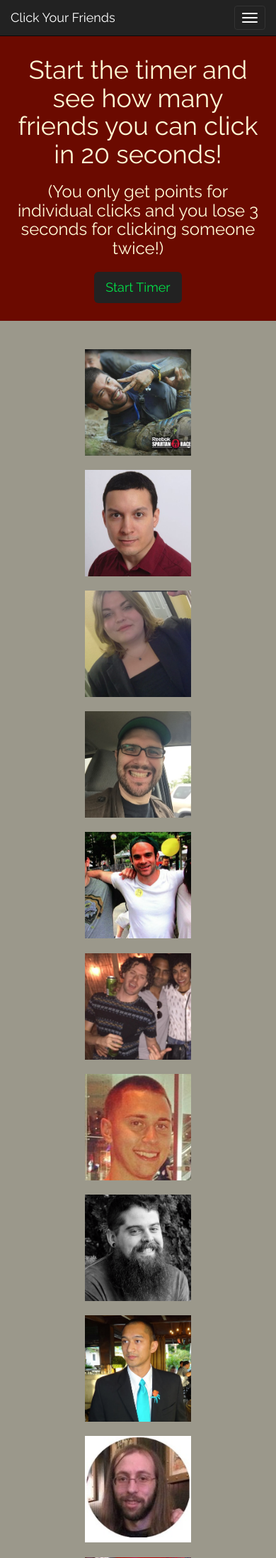
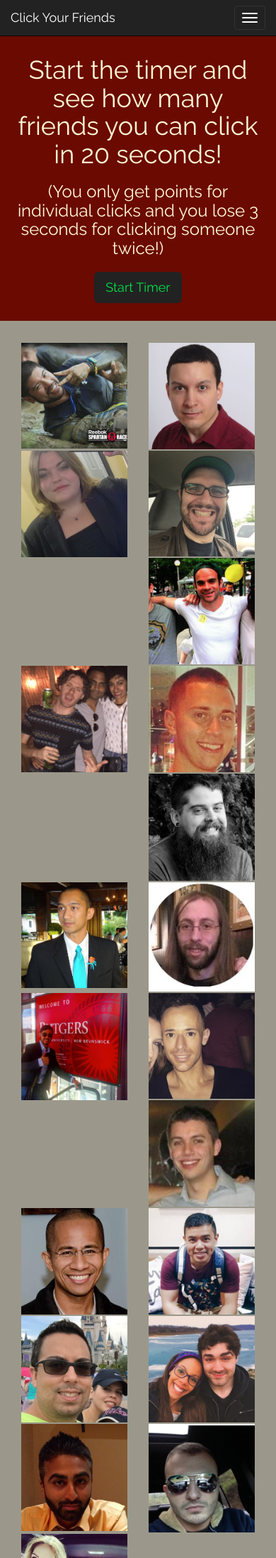
Before and after one commit to ceckenrode/click-your-friends, a PHP site: page / in a window 390 px wide. Shown: the top 2195 px of the page at 71% size. Run offline with PHP 8.4, Linux system fonts and the light colour scheme; some libraries are stand-ins or nearby versions.

Commit message:
made page more responsive by removing rows and adding colwidths for small and xs devices

```diff
--- a/css/style.css
+++ b/css/style.css
@@ -28,10 +28,11 @@ html {
 }
 #faces {
   text-align: center;}
+
 .friends {
-  width: 150px;
-  height: 150px;
-  margin: 10px auto;
+  width: 100%;
+  height: 100%;
+  margin: 1px auto;
 }
 
 
--- a/index.html
+++ b/index.html
@@ -54,38 +54,38 @@
 
   <!-- Begin page content -->
   <div class="container" id="faces">
-    <div class="row">
-      <div class="col-md-2 col-md-offset-1 col"><img src="friendImages/albert.png" class="friends"></div>
-      <div class="col-md-2"><img src="friendImages/alex.png" class="friends"></div>
-      <div class="col-md-2"><img src="friendImages/carolyn.png" class="friends"></div>
-      <div class="col-md-2"><img src="friendImages/cb.png" class="friends"></div>
-      <div class="col-md-2"><img src="friendImages/chrisC.png" class="friends"></div>
+
+      <div class="col-xs-6 col-sm-3 col-xs-6 col-sm-3 col-md-2 col-md-offset-1 col"><img src="friendImages/albert.png" class="friends"></div>
+      <div class="col-xs-6 col-sm-3 col-md-2"><img src="friendImages/alex.png" class="friends"></div>
+      <div class="col-xs-6 col-sm-3 col-md-2"><img src="friendImages/carolyn.png" class="friends"></div>
+      <div class="col-xs-6 col-sm-3 col-md-2"><img src="friendImages/cb.png" class="friends"></div>
+      <div class="col-xs-6 col-sm-3 col-md-2"><img src="friendImages/chrisC.png" class="friends"></div>
       <div class="col-md-1"></div>
-    </div>
-    <div class="row">
-      <div class="col-md-2 col-md-offset-1"><img src="friendImages/chrisD.png" class="friends"></div>
-      <div class="col-md-2"><img src="friendImages/dan.png" class="friends"></div>
-      <div class="col-md-2"><img src="friendImages/danV.png" class="friends"></div>
-      <div class="col-md-2"><img src="friendImages/darryl.png" class="friends"></div>
-      <div class="col-md-2"><img src="friendImages/james.png" class="friends"></div>
+
+
+      <div class="col-xs-6 col-sm-3 col-md-2 col-md-offset-1"><img src="friendImages/chrisD.png" class="friends"></div>
+      <div class="col-xs-6 col-sm-3 col-md-2"><img src="friendImages/dan.png" class="friends"></div>
+      <div class="col-xs-6 col-sm-3 col-md-2"><img src="friendImages/danV.png" class="friends"></div>
+      <div class="col-xs-6 col-sm-3 col-md-2"><img src="friendImages/darryl.png" class="friends"></div>
+      <div class="col-xs-6 col-sm-3 col-md-2"><img src="friendImages/james.png" class="friends"></div>
       <div class="col-md-1"></div>
-    </div>
-    <div class="row">
-      <div class="col-md-2 col-md-offset-1"><img src="friendImages/jed.png" class="friends"></div>
-      <div class="col-md-2"><img src="friendImages/jeremy.png" class="friends"></div>
-      <div class="col-md-2"><img src="friendImages/mathew.png" class="friends"></div>
-      <div class="col-md-2"><img src="friendImages/mike.png" class="friends"></div>
-      <div class="col-md-2"><img src="friendImages/paul.png" class="friends"></div>
+
+
+      <div class="col-xs-6 col-sm-3 col-md-2 col-md-offset-1"><img src="friendImages/jed.png" class="friends"></div>
+      <div class="col-xs-6 col-sm-3 col-md-2"><img src="friendImages/jeremy.png" class="friends"></div>
+      <div class="col-xs-6 col-sm-3 col-md-2"><img src="friendImages/mathew.png" class="friends"></div>
+      <div class="col-xs-6 col-sm-3 col-md-2"><img src="friendImages/mike.png" class="friends"></div>
+      <div class="col-xs-6 col-sm-3 col-md-2"><img src="friendImages/paul.png" class="friends"></div>
       <div class="col-md-1"></div>
-    </div>
-    <div class="row">
-      <div class="col-md-2 col-md-offset-1"><img src="friendImages/rolando.png" class="friends"></div>
-      <div class="col-md-2"><img src="friendImages/sean.png" class="friends"></div>
-      <div class="col-md-2"><img src="friendImages/shamoon.png" class="friends"></div>
-      <div class="col-md-2"><img src="friendImages/valdrin.png" class="friends"></div>
-      <div class="col-md-2"><img src="friendImages/victor.png" class="friends"></div>
+
+
+      <div class="col-xs-6 col-sm-3 col-md-2 col-md-offset-1"><img src="friendImages/rolando.png" class="friends"></div>
+      <div class="col-xs-6 col-sm-3 col-md-2"><img src="friendImages/sean.png" class="friends"></div>
+      <div class="col-xs-6 col-sm-3 col-md-2"><img src="friendImages/shamoon.png" class="friends"></div>
+      <div class="col-xs-6 col-sm-3 col-md-2"><img src="friendImages/valdrin.png" class="friends"></div>
+      <div class="col-xs-6 col-sm-3 col-md-2"><img src="friendImages/victor.png" class="friends"></div>
       <div class="col-md-1"></div>
-    </div>
+
   </div>
   <!-- /page content -->
 
```
